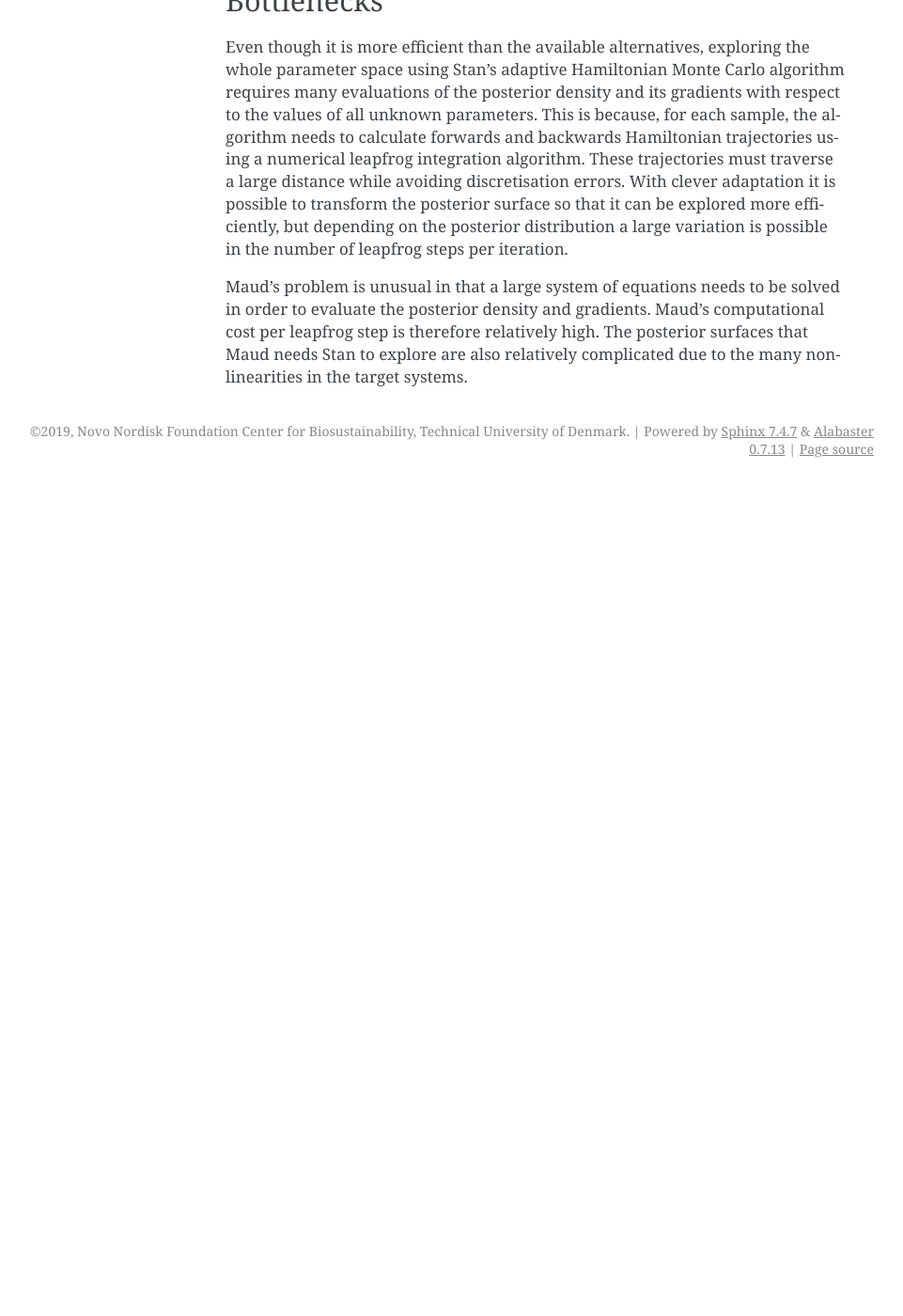
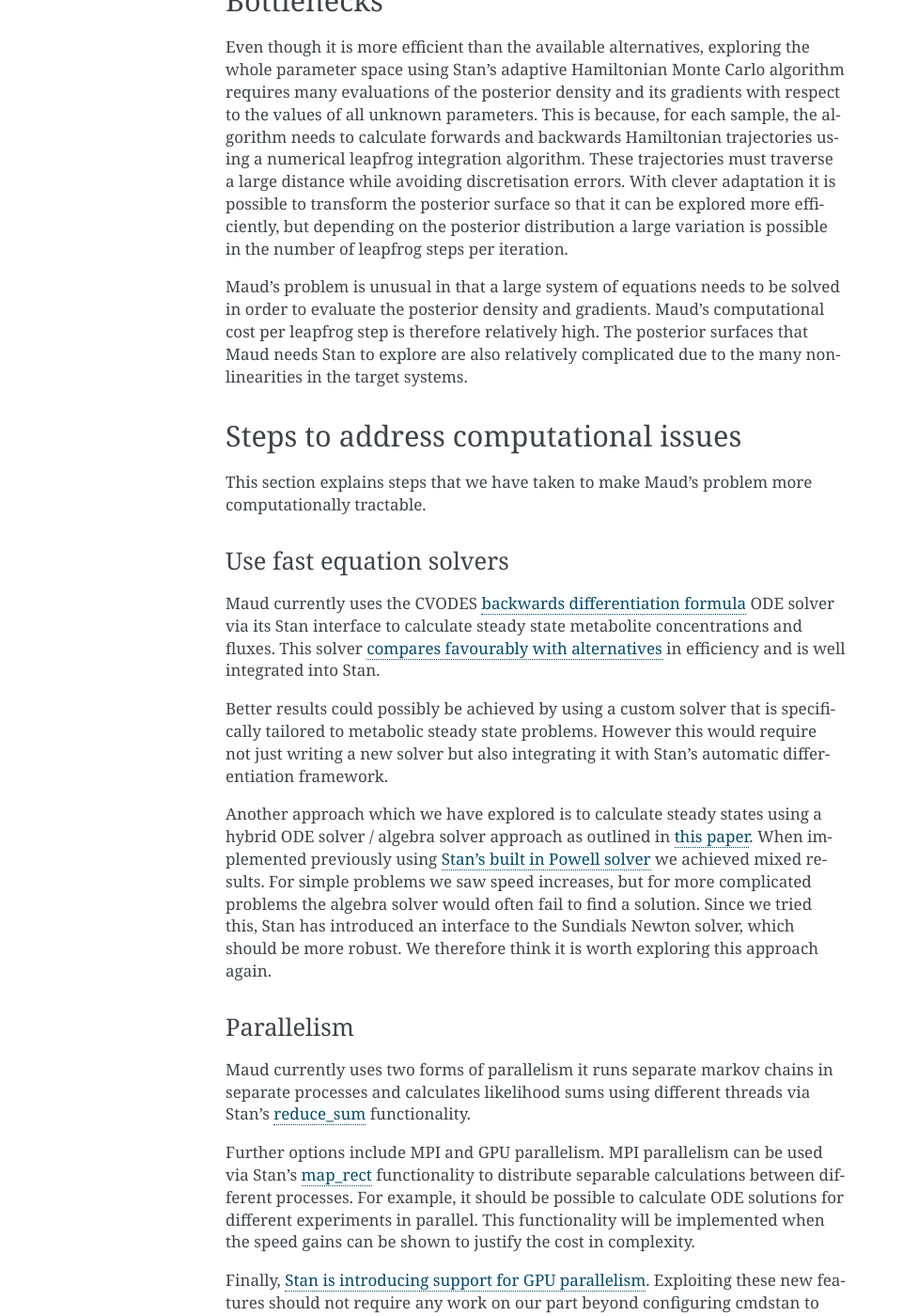
Before and after one commit to biosustain/Maud, a Sphinx documentation site: the page built from docs/implementation/computation.rst, in a window 1280 px wide and 1400 px high, scrolled down 1605 px. Shown: the whole window at 94% size, without its empty margins (180-1141 px from the left). Built offline with Sphinx 7.4.7, drawn with Linux system fonts in a browser that asks for light colours; before the commit the page ends 2122 px from its top, so only the background shows below that; some of the changed text lies outside the part shown.

Commit message:
Doc: document computation improvement options, tidy up a bit

```diff
--- a/docs/implementation/computation.rst
+++ b/docs/implementation/computation.rst
@@ -89,3 +89,99 @@ solved in order to evaluate the posterior density and gradients. Maud's
 computational cost per leapfrog step is therefore relatively high. The
 posterior surfaces that Maud needs Stan to explore are also relatively
 complicated due to the many non-linearities in the target systems.
+
+Steps to address computational issues
+=====================================
+
+This section explains steps that we have taken to make Maud's problem more
+computationally tractable.
+
+Use fast equation solvers
+-------------------------
+
+Maud currently uses the CVODES `backwards differentiation formula
+<http://sundials.wikidot.com/bdf-method>`_ ODE solver via its Stan interface to
+calculate steady state metabolite concentrations and fluxes. This solver
+`compares favourably with alternatives
+<http://www.stochasticlifestyle.com/comparison-differential-equation-solver-suites-matlab-r-julia-python-c-fortran/>`_
+in efficiency and is well integrated into Stan.
+
+Better results could possibly be achieved by using a custom solver that is
+specifically tailored to metabolic steady state problems. However this would
+require not just writing a new solver but also integrating it with Stan's
+automatic differentiation framework.
+
+Another approach which we have explored is to calculate steady states using a
+hybrid ODE solver / algebra solver approach as outlined in `this paper
+<https://zenodo.org/record/1284375>`_. When implemented previously using `Stan's
+built in Powell solver
+<https://mc-stan.org/docs/2_24/functions-reference/functions-algebraic-solver.html>`_
+we achieved mixed results. For simple problems we saw speed increases, but for
+more complicated problems the algebra solver would often fail to find a
+solution. Since we tried this, Stan has introduced an interface to the Sundials
+Newton solver, which should be more robust. We therefore think it is worth
+exploring this approach again.
+
+
+Parallelism
+-----------
+
+Maud currently uses two forms of parallelism it runs separate markov chains in
+separate processes and calculates likelihood sums using different threads via
+Stan's `reduce_sum
+<https://mc-stan.org/docs/2_24/stan-users-guide/reduce-sum.html>`_
+functionality.
+
+Further options include MPI and GPU parallelism. MPI parallelism can be used
+via Stan's `map_rect
+<https://mc-stan.org/docs/2_24/stan-users-guide/map-rect.html>`_ functionality
+to distribute separable calculations between different processes. For example,
+it should be possible to calculate ODE solutions for different experiments in
+parallel. This functionality will be implemented when the speed gains can be
+shown to justify the cost in complexity.
+
+Finally, `Stan is introducing support for GPU parallelism
+<https://arxiv.org/abs/1907.01063>`_. Exploiting these new features should not
+require any work on our part beyond configuring cmdstan to use GPU resources
+where possible. It may be possible to add new GPU functionality to Stan that
+specifically targets Maud's speed bottlenecks, but this option has not yet been
+explored.
+
+
+Efficient Stan coding
+---------------------
+
+The following general principles tend to lead to faster Stan programs and have
+been kept to where possible:
+
+- performing calculations in the transformed data and generated quantities
+  blocks in preference to the transformed parameters and model blocks
+- keeping parameters close to unit scale
+- using vectorised operations rather than loops
+- parameterising the model so that the parameters are as uncorrelated
+
+The final point about less correlated parameterisation is under active
+development - it is likely that the thermodynamic component of the model can be
+reparameterised so as to reduce parameter correlation.
+
+
+Better priors
+-------------
+
+There are several as yet unexplored ways in which changing Maud represents
+prior information could improve performance.
+
+It is possible that the log-normal distribution that Maud uses to express prior
+information about non-negative unknowns is not optimal, allocating too much
+prior mass to the tails, contrary to both the available information and optimal
+computation. It is therefore worth exploring alternatives like the gamma
+distribution.
+
+Allowing information about parameter correlations to be expressed might also
+improve computaion.
+
+Finally, Maud does not currently support input of prior information about the
+values of fluxes or balanced metabolite concentrations, mainly because this is
+technically difficult to implement. Both of these features could make Maud's
+posterior distributions less degenerate and easier to explore, thereby
+improving computation.
--- a/docs/index.rst
+++ b/docs/index.rst
@@ -27,7 +27,6 @@ experiments and the existing literature.
    :maxdepth: 1
    :caption: Theoretical background:
 
-   theory/computation
    theory/enzyme_kinetics
    theory/statistics
    theory/thermodynamics
```
Also changed, not shown: docs/theory/computation.rst (deleted, +0 -8 lines).
